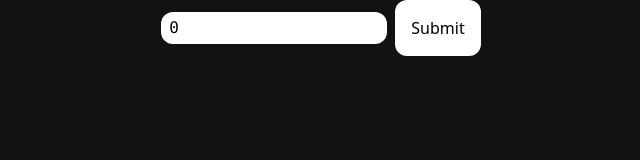
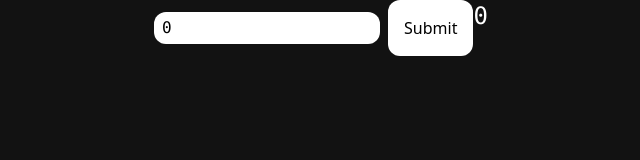
Before and after one commit to grgelsec/Blackjack.ai, a React (Vite) app: page / in a window 1280 px wide. Shown: the top 160 px of the page, without its empty margins (319-959 px from the left). Built offline with nearby package versions, Linux system fonts and the light colour scheme.

Commit message:
updating

```diff
--- a/src/components/playerbets.tsx
+++ b/src/components/playerbets.tsx
@@ -1,10 +1,9 @@
-
 interface BetProps {
     betAmount: number;
-    handleChange: React.ChangeEventHandler<HTMLInputElement>;
+    handleChangeBet: React.ChangeEventHandler<HTMLInputElement>;
 }
 
-export default function Bet({ betAmount, handleChange }: BetProps){
+export default function Bet({ betAmount, handleChangeBet }: BetProps){
 
     return (
         <>
@@ -12,12 +11,13 @@ export default function Bet({ betAmount, handleChange }: BetProps){
             <input
             type="text"
             value={betAmount}
-            onChange={handleChange}
+            onChange={handleChangeBet}
             className="px-2 py-1 rounded-xl bg-white font-mono"/>
             <button
             type="submit"
             className="px-4 py-4 rounded-xl bg-white">Submit</button>
         </form>
+        <h1 className="text-white text-2xl font-mono">{betAmount}</h1>
         </>
     );
 
--- a/src/components/test.tsx
+++ b/src/components/test.tsx
@@ -5,13 +5,13 @@ export default function Testing(){
 
     const [betAmount, setBetAmount] = useState(0);
 
-    function handleChange(e: React.ChangeEvent<HTMLInputElement>) {
+    function handleChangeBet(e: React.ChangeEvent<HTMLInputElement>) {
         setBetAmount(Number(e.target.value))
     }
 
     return(
         <>
-            <Bet betAmount={betAmount} handleChange={handleChange} />
+            <Bet betAmount={betAmount} handleChangeBet={handleChangeBet} />
         </>
     );
 }
```
